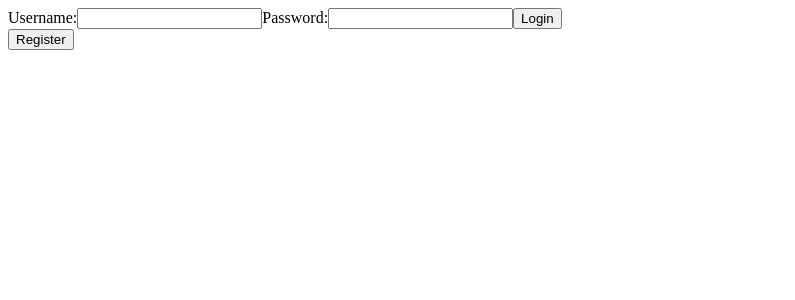
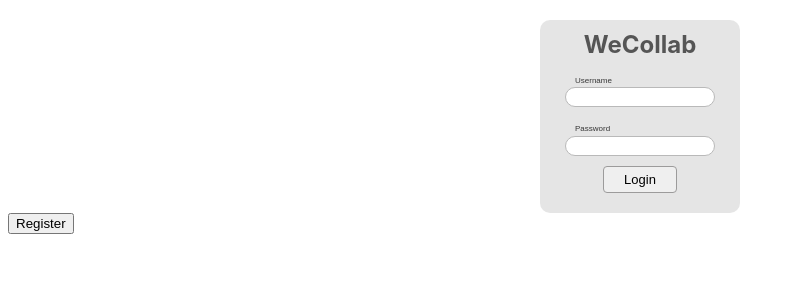
Before and after one commit to TecDSX/proyecto-final-tecnicatura-client, a Next.js app: page / in a window 1280 px wide. Shown: the top 300 px of the page, without its empty margins (0-795 px from the left). Built offline with nearby package versions, Linux system fonts and the light colour scheme.

Commit message:
login style

```diff
--- /dev/null
+++ b/src/components/LoginForm/LoginForm.scss
@@ -0,0 +1,58 @@
+.login-box {
+  position: relative;
+  width: 200px;
+  height: max-content;
+  padding-bottom: 10px;
+  margin: auto;
+  background-color: rgba(128, 128, 128, 0.205);
+  border-radius: 10px;
+  .login-box__title {
+    position: relative;
+    text-align: center;
+    top: 10px;
+    color: rgb(85, 85, 85);
+    font-family: "Inter", Arial, sans-serif;
+  }
+  .text-field {
+    position: relative;
+    width: 150px;
+    margin: auto;
+    margin-bottom: 10px;
+    label {
+      font-size: 8px;
+      color: rgb(54, 54, 54);
+      margin-left: 10px;
+      font-family: Arial, Helvetica, sans-serif;
+    }
+    input {
+      width: 133px;
+      height: 8px;
+      outline: none;
+      border-style: solid;
+      border-radius: 12px;
+      border-width: 1px;
+      border-color: grey;
+      padding: 5px;
+      padding-left: 10px;
+      font-size: 10px;
+      border: 1px solid rgb(185, 185, 185);
+    }
+    input:focus {
+      border-color: rgb(36, 36, 36);
+    }
+  }
+  .button-holder {
+    margin: 10px;
+    text-align: center;
+    button {
+      border-radius: 4px;
+      border: 1px solid rgb(156, 155, 155);
+      font-size: 13px;
+      padding: 5px 20px 5px 20px;
+    }
+    button:hover {
+      border-style: solid;
+      border-color: rgb(36, 36, 36);
+    }
+  }
+}
--- a/src/components/LoginForm/index.tsx
+++ b/src/components/LoginForm/index.tsx
@@ -1,12 +1,20 @@
 import React from 'react';
+import './LoginForm.scss';
 export const LoginForm = () => {
   return (
-    <div>
-      <label htmlFor="username">Username:</label>
-      <input type="text" name="username" id="username" />
-      <label htmlFor="password">Password:</label>
-      <input type="password" name="password" id="password" />
-      <button type="submit">Login</button>
+    <div className="login-box">
+      <h2 className="login-box__title">WeCollab</h2>
+      <div className="text-field">
+        <label htmlFor="username">Username</label>
+        <input type="text" name="username" id="username" />
+      </div>
+      <div className="text-field">
+        <label htmlFor="password">Password</label>
+        <input type="password" name="password" id="password" />
+      </div>
+      <div className="button-holder">
+        <button type="submit">Login</button>
+      </div>
     </div>
   );
 };
--- /dev/null
+++ b/src/components/RegisterForm/RegisterForm.scss
@@ -0,0 +1,58 @@
+.register-box {
+  position: relative;
+  width: 200px;
+  height: max-content;
+  padding-bottom: 10px;
+  margin: auto;
+  background-color: rgba(128, 128, 128, 0.205);
+  border-radius: 10px;
+  .login-box__title {
+    position: relative;
+    text-align: center;
+    top: 10px;
+    color: rgb(85, 85, 85);
+    font-family: "Inter", Arial, sans-serif;
+  }
+  .text-field {
+    position: relative;
+    width: 150px;
+    margin: auto;
+    margin-bottom: 10px;
+    label {
+      font-size: 8px;
+      color: rgb(54, 54, 54);
+      margin-left: 10px;
+      font-family: Arial, Helvetica, sans-serif;
+    }
+    input {
+      width: 133px;
+      height: 8px;
+      outline: none;
+      border-style: solid;
+      border-radius: 12px;
+      border-width: 1px;
+      border-color: grey;
+      padding: 5px;
+      padding-left: 10px;
+      font-size: 10px;
+      border: 1px solid rgb(185, 185, 185);
+    }
+    input:focus {
+      border-color: rgb(36, 36, 36);
+    }
+  }
+  .button-holder {
+    margin: 10px;
+    text-align: center;
+    button {
+      border-radius: 4px;
+      border: 1px solid rgb(156, 155, 155);
+      font-size: 13px;
+      padding: 5px 20px 5px 20px;
+    }
+    button:hover {
+      border-style: solid;
+      border-color: rgb(36, 36, 36);
+    }
+  }
+}
--- a/src/components/RegisterForm/index.tsx
+++ b/src/components/RegisterForm/index.tsx
@@ -1,14 +1,24 @@
 import React from 'react';
+import './RegisterForm.scss';
 export const RegisterForm = () => {
   return (
-    <div>
-      <label htmlFor="username">Username:</label>
-      <input type="text" name="username" id="username" />
-      <label htmlFor="email">Email:</label>
-      <input type="email" name="email" id="email" />
-      <label htmlFor="password">Password:</label>
-      <input type="password" name="password" id="password" />
-      <button type="submit">Send</button>
+    <div className="register-box">
+      <h2 className="login-box__title">WeCollab</h2>
+      <div className="text-field">
+        <label htmlFor="username">Username</label>
+        <input type="text" name="username" id="username" />
+      </div>
+      <div className="text-field">
+        <label htmlFor="email">Email</label>
+        <input type="text" name="email" id="email" />
+      </div>
+      <div className="text-field">
+        <label htmlFor="password">Password</label>
+        <input type="password" name="password" id="password" />
+      </div>
+      <div className="button-holder">
+        <button type="submit">Sign Up</button>
+      </div>
     </div>
   );
 };
```
